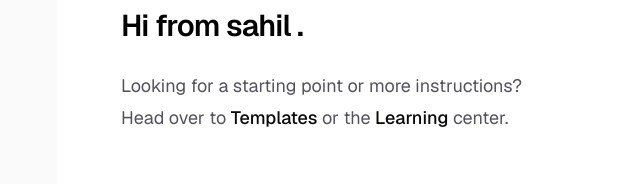
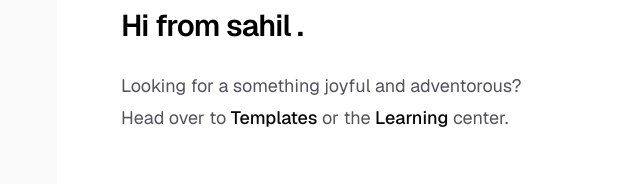
Before and after one commit to SahilKhaire2006/jenkins-test-2, a Next.js app: page / in a window 1280 px wide. Shown: the part 316-500 px from the top of the page, without its empty margins (199-839 px from the left). Built offline with nearby package versions, Linux system fonts and the light colour scheme.

Commit message:
minor change 2

```diff
--- a/app/page.tsx
+++ b/app/page.tsx
@@ -17,7 +17,7 @@ export default function Home() {
             Hi from sahil .
           </h1>
           <p className="max-w-md text-lg leading-8 text-zinc-600 dark:text-zinc-400">
-            Looking for a starting point or more instructions? Head over to{" "}
+            Looking for a something joyful and adventorous? Head over to{" "}
             <a
               href="https://vercel.com/templates?framework=next.js&utm_source=create-next-app&utm_medium=appdir-template-tw&utm_campaign=create-next-app"
               className="font-medium text-zinc-950 dark:text-zinc-50"
```
